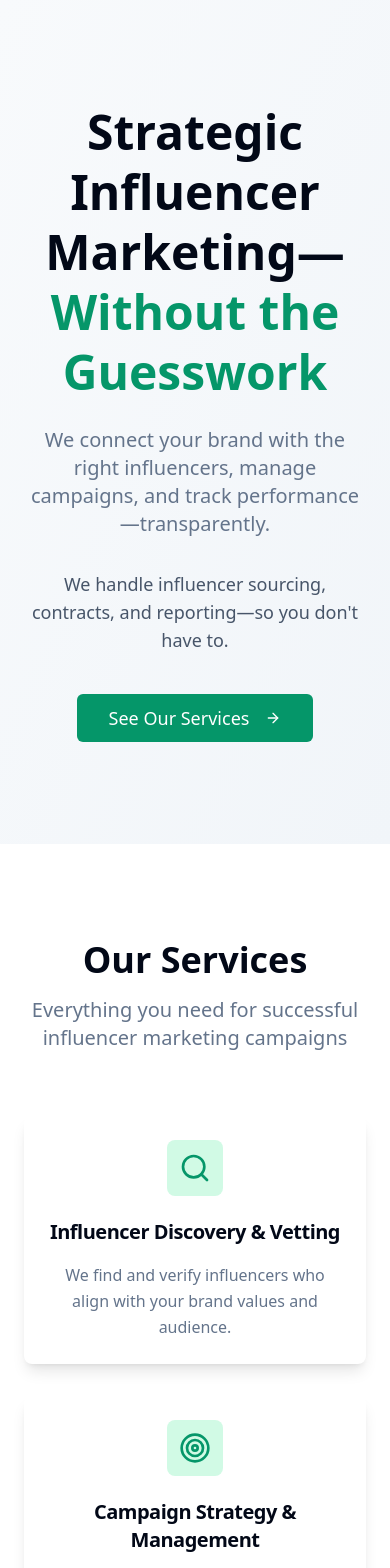
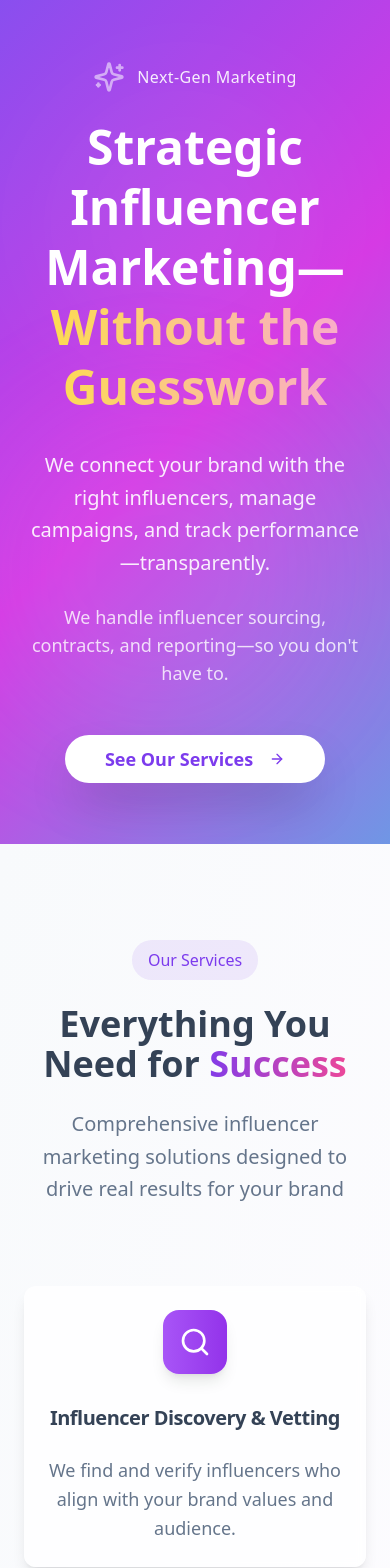
Before and after one commit to Abubakr412/Yakeen-Media, a React (Vite) app: page / in a window 390 px wide. Shown: the top 1568 px of the page. Built offline with nearby package versions, Linux system fonts and the light colour scheme.

Commit message:
Refactor: Update color scheme and design
Updated the website's color scheme and overall design for a more modern look.

```diff
--- a/src/components/FAQ.tsx
+++ b/src/components/FAQ.tsx
@@ -5,37 +5,50 @@ const FAQ = () => {
   const faqs = [
     {
       question: "How do you select influencers?",
-      answer: "We analyze audience demographics, engagement rates, and brand fit to ensure perfect alignment with your campaign objectives."
+      answer: "We analyze audience demographics, engagement rates, brand alignment, and content quality to ensure perfect alignment with your campaign objectives."
     },
     {
       question: "What's your pricing model?",
-      answer: "We offer flat fees per campaign or monthly retainers, depending on your needs. All pricing is transparent with no hidden costs."
+      answer: "We offer transparent flat fees per campaign or flexible monthly retainers, depending on your needs. All pricing is upfront with zero hidden costs."
     },
     {
       question: "How long does a typical campaign take?",
-      answer: "Most campaigns run 2-4 weeks from launch to completion, though this can vary based on scope and objectives."
+      answer: "Most campaigns run 2-4 weeks from launch to completion, though this can vary based on scope, objectives, and content requirements."
     },
     {
       question: "Do you work with all social media platforms?",
-      answer: "Yes, we manage campaigns across Instagram, TikTok, YouTube, Twitter, and other major platforms based on where your audience is most active."
+      answer: "Yes, we manage campaigns across Instagram, TikTok, YouTube, Twitter, LinkedIn, and other major platforms based on where your audience is most active."
     }
   ];
 
   return (
-    <section className="py-24 bg-slate-50">
+    <section className="py-24 bg-gradient-to-br from-slate-50 to-purple-50/30">
       <div className="container mx-auto px-6">
-        <div className="max-w-3xl mx-auto">
-          <h2 className="text-4xl font-bold text-foreground text-center mb-12">
-            Frequently Asked Questions
-          </h2>
+        <div className="max-w-4xl mx-auto">
+          <div className="text-center mb-16">
+            <div className="inline-flex items-center px-4 py-2 bg-primary/10 rounded-full mb-6">
+              <span className="text-primary font-medium">FAQ</span>
+            </div>
+            <h2 className="text-4xl md:text-5xl font-bold text-foreground mb-6">
+              Questions &
+              <span className="bg-gradient-to-r from-primary to-pink-500 bg-clip-text text-transparent"> Answers</span>
+            </h2>
+            <p className="text-xl text-muted-foreground">
+              Everything you need to know about our services
+            </p>
+          </div>
 
-          <Accordion type="single" collapsible className="space-y-4">
+          <Accordion type="single" collapsible className="space-y-6">
             {faqs.map((faq, index) => (
-              <AccordionItem key={index} value={`item-${index}`} className="bg-background rounded-lg px-6">
-                <AccordionTrigger className="text-lg font-medium text-left hover:no-underline">
+              <AccordionItem
+                key={index}
+                value={`item-${index}`}
+                className="bg-white/80 backdrop-blur-sm rounded-2xl px-8 py-2 shadow-lg hover:shadow-xl transition-all duration-300 border border-white/20"
+              >
+                <AccordionTrigger className="text-lg font-semibold text-left hover:no-underline text-foreground hover:text-primary transition-colors py-6">
                   {faq.question}
                 </AccordionTrigger>
-                <AccordionContent className="text-muted-foreground text-base leading-relaxed">
+                <AccordionContent className="text-muted-foreground text-base leading-relaxed pb-6">
                   {faq.answer}
                 </AccordionContent>
               </AccordionItem>
--- a/src/components/Hero.tsx
+++ b/src/components/Hero.tsx
@@ -1,6 +1,6 @@
 
 import { Button } from "@/components/ui/button";
-import { ArrowRight } from "lucide-react";
+import { ArrowRight, Sparkles } from "lucide-react";
 
 const Hero = () => {
   const scrollToServices = () => {
@@ -9,25 +9,39 @@ const Hero = () => {
   };
 
   return (
-    <section className="min-h-screen flex items-center justify-center bg-gradient-to-br from-slate-50 to-slate-100">
-      <div className="container mx-auto px-6 text-center max-w-4xl">
-        <h1 className="text-5xl md:text-6xl font-bold text-foreground mb-6 leading-tight">
+    <section className="min-h-screen flex items-center justify-center relative overflow-hidden">
+      {/* Modern gradient background */}
+      <div className="absolute inset-0 gradient-hero opacity-90"></div>
+
+      {/* Floating elements for modern feel */}
+      <div className="absolute top-20 left-10 w-72 h-72 bg-white/10 rounded-full blur-3xl animate-pulse"></div>
+      <div className="absolute bottom-20 right-10 w-96 h-96 bg-purple-300/10 rounded-full blur-3xl animate-pulse delay-1000"></div>
+
+      <div className="container mx-auto px-6 text-center max-w-5xl relative z-10">
+        <div className="flex items-center justify-center mb-6">
+          <Sparkles className="h-8 w-8 text-white mr-3 animate-pulse" />
+          <span className="text-white/90 font-medium tracking-wide">Next-Gen Marketing</span>
+        </div>
+
+        <h1 className="text-5xl md:text-7xl font-bold text-white mb-8 leading-tight">
           Strategic Influencer Marketing—
-          <span className="text-emerald-600">Without the Guesswork</span>
+          <span className="block bg-gradient-to-r from-yellow-300 to-pink-300 bg-clip-text text-transparent">
+            Without the Guesswork
+          </span>
         </h1>
 
-        <p className="text-xl md:text-2xl text-muted-foreground mb-8 max-w-3xl mx-auto">
+        <p className="text-xl md:text-2xl text-white/90 mb-6 max-w-4xl mx-auto leading-relaxed">
           We connect your brand with the right influencers, manage campaigns, and track performance—transparently.
         </p>
 
-        <p className="text-lg text-slate-600 mb-10 max-w-2xl mx-auto">
+        <p className="text-lg text-white/80 mb-12 max-w-3xl mx-auto">
           We handle influencer sourcing, contracts, and reporting—so you don't have to.
         </p>
 
         <Button
           onClick={scrollToServices}
           size="lg"
-          className="bg-emerald-600 hover:bg-emerald-700 text-white px-8 py-6 text-lg"
+          className="bg-white text-primary hover:bg-white/90 px-10 py-6 text-lg font-semibold rounded-full shadow-2xl hover:shadow-white/25 transition-all duration-300 hover:scale-105"
         >
           See Our Services
           <ArrowRight className="ml-2 h-5 w-5" />
--- a/src/components/HowItWorks.tsx
+++ b/src/components/HowItWorks.tsx
@@ -6,44 +6,62 @@ const HowItWorks = () => {
     {
       icon: MessageCircle,
       title: "Consultation",
-      description: "Tell us your goals"
+      description: "Tell us your goals and target audience",
+      color: "from-purple-500 to-pink-500"
     },
     {
       icon: Rocket,
       title: "Campaign Launch",
-      description: "We handle influencer matching & content"
+      description: "We handle influencer matching & content creation",
+      color: "from-blue-500 to-purple-500"
     },
     {
       icon: TrendingUp,
       title: "Review Results",
-      description: "Get actionable insights"
+      description: "Get detailed analytics and actionable insights",
+      color: "from-indigo-500 to-blue-500"
     }
   ];
 
   return (
-    <section className="py-24 bg-slate-50">
+    <section className="py-24 bg-white">
       <div className="container mx-auto px-6">
-        <div className="text-center mb-16">
-          <h2 className="text-4xl font-bold text-foreground mb-4">How It Works</h2>
-          <p className="text-xl text-muted-foreground">
-            Simple process, powerful results
+        <div className="text-center mb-20">
+          <div className="inline-flex items-center px-4 py-2 bg-primary/10 rounded-full mb-6">
+            <span className="text-primary font-medium">How It Works</span>
+          </div>
+          <h2 className="text-4xl md:text-5xl font-bold text-foreground mb-6">
+            Simple Process,
+            <span className="bg-gradient-to-r from-primary to-pink-500 bg-clip-text text-transparent"> Powerful Results</span>
+          </h2>
+          <p className="text-xl text-muted-foreground max-w-2xl mx-auto">
+            Get started with our streamlined three-step approach
           </p>
         </div>
 
-        <div className="max-w-4xl mx-auto">
-          <div className="flex flex-col md:flex-row items-center justify-between space-y-8 md:space-y-0">
+        <div className="max-w-5xl mx-auto">
+          <div className="grid md:grid-cols-3 gap-12 md:gap-8">
             {steps.map((step, index) => (
-              <div key={index} className="flex flex-col items-center text-center md:flex-1">
-                <div className="mb-6 p-4 bg-emerald-600 rounded-full">
-                  <step.icon className="h-8 w-8 text-white" />
+              <div key={index} className="relative group">
+                {/* Connection line */}
+                {index < steps.length - 1 && (
+                  <div className="hidden md:block absolute top-16 left-full w-full h-0.5 bg-gradient-to-r from-primary/30 to-transparent transform -translate-x-4 z-0"></div>
+                )}
+
+                <div className="flex flex-col items-center text-center relative z-10">
+                  <div className={`mb-8 p-6 bg-gradient-to-r ${step.color} rounded-3xl shadow-xl group-hover:scale-110 transition-all duration-300 relative`}>
+                    <step.icon className="h-10 w-10 text-white" />
+                    <div className="absolute -top-2 -right-2 w-8 h-8 bg-white rounded-full flex items-center justify-center text-primary font-bold text-sm shadow-lg">
+                      {index + 1}
+                    </div>
+                  </div>
+                  <h3 className="text-2xl font-bold mb-4 text-foreground group-hover:text-primary transition-colors">
+                    {step.title}
+                  </h3>
+                  <p className="text-muted-foreground text-lg leading-relaxed max-w-xs">
+                    {step.description}
+                  </p>
                 </div>
-                <h3 className="text-2xl font-semibold mb-3">{step.title}</h3>
-                <p className="text-muted-foreground text-lg max-w-xs">
-                  {step.description}
-                </p>
-                {index < steps.length - 1 && (
-                  <div className="hidden md:block absolute w-24 h-0.5 bg-emerald-200 transform translate-x-32 mt-12"></div>
-                )}
               </div>
             ))}
           </div>
--- a/src/components/Services.tsx
+++ b/src/components/Services.tsx
@@ -7,46 +7,58 @@ const Services = () => {
     {
       icon: Search,
       title: "Influencer Discovery & Vetting",
-      description: "We find and verify influencers who align with your brand values and audience."
+      description: "We find and verify influencers who align with your brand values and audience.",
+      gradient: "from-purple-500 to-purple-600"
     },
     {
       icon: Target,
       title: "Campaign Strategy & Management",
-      description: "From brief to execution, we handle influencer outreach, contracts, and content coordination."
+      description: "From brief to execution, we handle influencer outreach, contracts, and content coordination.",
+      gradient: "from-blue-500 to-purple-500"
     },
     {
       icon: CheckCircle,
       title: "Content Review & Approval",
-      description: "We ensure all posts meet your brand guidelines before they go live."
+      description: "We ensure all posts meet your brand guidelines before they go live.",
+      gradient: "from-pink-500 to-purple-500"
     },
     {
       icon: BarChart3,
       title: "Performance Tracking & Reporting",
-      description: "Monthly reports on reach, engagement, and ROI—no jargon, just clear metrics."
+      description: "Monthly reports on reach, engagement, and ROI—no jargon, just clear metrics.",
+      gradient: "from-indigo-500 to-blue-500"
     }
   ];
 
   return (
-    <section id="services" className="py-24 bg-background">
+    <section id="services" className="py-24 bg-gradient-to-br from-slate-50 to-purple-50/30">
       <div className="container mx-auto px-6">
-        <div className="text-center mb-16">
-          <h2 className="text-4xl font-bold text-foreground mb-4">Our Services</h2>
-          <p className="text-xl text-muted-foreground max-w-2xl mx-auto">
-            Everything you need for successful influencer marketing campaigns
+        <div className="text-center mb-20">
+          <div className="inline-flex items-center px-4 py-2 bg-primary/10 rounded-full mb-6">
+            <span className="text-primary font-medium">Our Services</span>
+          </div>
+          <h2 className="text-4xl md:text-5xl font-bold text-foreground mb-6">
+            Everything You Need for
+            <span className="bg-gradient-to-r from-primary to-pink-500 bg-clip-text text-transparent"> Success</span>
+          </h2>
+          <p className="text-xl text-muted-foreground max-w-3xl mx-auto leading-relaxed">
+            Comprehensive influencer marketing solutions designed to drive real results for your brand
           </p>
         </div>
 
-        <div className="grid md:grid-cols-2 lg:grid-cols-4 gap-8">
+        <div className="grid md:grid-cols-2 gap-8 max-w-6xl mx-auto">
           {services.map((service, index) => (
-            <Card key={index} className="border-0 shadow-lg hover:shadow-xl transition-shadow duration-300">
-              <CardHeader className="text-center pb-4">
-                <div className="mx-auto mb-4 p-3 bg-emerald-100 rounded-lg w-fit">
-                  <service.icon className="h-8 w-8 text-emerald-600" />
+            <Card key={index} className="group border-0 shadow-lg hover:shadow-2xl transition-all duration-500 bg-white/80 backdrop-blur-sm hover:scale-[1.02]">
+              <CardHeader className="text-center pb-6">
+                <div className={`mx-auto mb-6 p-4 bg-gradient-to-r ${service.gradient} rounded-2xl w-fit shadow-lg group-hover:scale-110 transition-transform duration-300`}>
+                  <service.icon className="h-8 w-8 text-white" />
                 </div>
-                <CardTitle className="text-xl font-semibold">{service.title}</CardTitle>
+                <CardTitle className="text-xl font-bold text-foreground group-hover:text-primary transition-colors">
+                  {service.title}
+                </CardTitle>
               </CardHeader>
               <CardContent className="pt-0">
-                <p className="text-muted-foreground text-center leading-relaxed">
+                <p className="text-muted-foreground text-center leading-relaxed text-lg">
                   {service.description}
                 </p>
               </CardContent>
--- a/src/components/WhyChooseUs.tsx
+++ b/src/components/WhyChooseUs.tsx
@@ -1,26 +1,57 @@
 
-import { CheckCircle } from "lucide-react";
+import { CheckCircle, Shield, Zap } from "lucide-react";
 
 const WhyChooseUs = () => {
   const benefits = [
-    "No long-term contracts—pay per campaign",
-    "Direct access to our influencer network",
-    "Transparent pricing—no hidden fees"
+    {
+      icon: Zap,
+      title: "No Long-term Contracts",
+      description: "Pay per campaign with complete flexibility",
+      gradient: "from-yellow-400 to-orange-500"
+    },
+    {
+      icon: Shield,
+      title: "Direct Network Access",
+      description: "Exclusive access to our vetted influencer network",
+      gradient: "from-green-400 to-blue-500"
+    },
+    {
+      icon: CheckCircle,
+      title: "Transparent Pricing",
+      description: "Clear pricing with no hidden fees or surprises",
+      gradient: "from-purple-400 to-pink-500"
+    }
   ];
 
   return (
-    <section className="py-24 bg-background">
+    <section className="py-24 bg-gradient-to-br from-purple-50/50 to-blue-50/30">
       <div className="container mx-auto px-6">
-        <div className="max-w-4xl mx-auto text-center">
-          <h2 className="text-4xl font-bold text-foreground mb-12">Why Choose Us?</h2>
+        <div className="max-w-5xl mx-auto text-center">
+          <div className="inline-flex items-center px-4 py-2 bg-primary/10 rounded-full mb-6">
+            <span className="text-primary font-medium">Why Choose Us</span>
+          </div>
+          <h2 className="text-4xl md:text-5xl font-bold text-foreground mb-6">
+            Built for
+            <span className="bg-gradient-to-r from-primary to-pink-500 bg-clip-text text-transparent"> Modern Brands</span>
+          </h2>
+          <p className="text-xl text-muted-foreground mb-16 max-w-3xl mx-auto">
+            We've reimagined influencer marketing to be transparent, flexible, and results-driven
+          </p>
 
           <div className="grid md:grid-cols-3 gap-8">
             {benefits.map((benefit, index) => (
-              <div key={index} className="flex flex-col items-center">
-                <div className="mb-4 p-3 bg-emerald-100 rounded-full">
-                  <CheckCircle className="h-6 w-6 text-emerald-600" />
+              <div key={index} className="group">
+                <div className="bg-white/80 backdrop-blur-sm rounded-3xl p-8 shadow-lg hover:shadow-2xl transition-all duration-500 hover:scale-105 border border-white/20">
+                  <div className={`mb-6 p-4 bg-gradient-to-r ${benefit.gradient} rounded-2xl w-fit mx-auto shadow-lg group-hover:scale-110 transition-transform duration-300`}>
+                    <benefit.icon className="h-8 w-8 text-white" />
+                  </div>
+                  <h3 className="text-xl font-bold text-foreground mb-4 group-hover:text-primary transition-colors">
+                    {benefit.title}
+                  </h3>
+                  <p className="text-muted-foreground leading-relaxed">
+                    {benefit.description}
+                  </p>
                 </div>
-                <p className="text-lg font-medium text-foreground">{benefit}</p>
               </div>
             ))}
           </div>
--- a/src/index.css
+++ b/src/index.css
@@ -1,3 +1,4 @@
+
 @tailwind base;
 @tailwind components;
 @tailwind utilities;
@@ -7,80 +8,79 @@
 @layer base {
   :root {
     --background: 0 0% 100%;
-    --foreground: 222.2 84% 4.9%;
+    --foreground: 215 25% 27%;
 
     --card: 0 0% 100%;
-    --card-foreground: 222.2 84% 4.9%;
+    --card-foreground: 215 25% 27%;
 
     --popover: 0 0% 100%;
-    --popover-foreground: 222.2 84% 4.9%;
+    --popover-foreground: 215 25% 27%;
 
-    --primary: 222.2 47.4% 11.2%;
-    --primary-foreground: 210 40% 98%;
+    --primary: 262 83% 58%;
+    --primary-foreground: 0 0% 100%;
 
-    --secondary: 210 40% 96.1%;
-    --secondary-foreground: 222.2 47.4% 11.2%;
+    --secondary: 220 14% 96%;
+    --secondary-foreground: 215 25% 27%;
 
-    --muted: 210 40% 96.1%;
-    --muted-foreground: 215.4 16.3% 46.9%;
+    --muted: 220 14% 96%;
+    --muted-foreground: 215 16% 47%;
 
-    --accent: 210 40% 96.1%;
-    --accent-foreground: 222.2 47.4% 11.2%;
+    --accent: 262 83% 58%;
+    --accent-foreground: 0 0% 100%;
 
     --destructive: 0 84.2% 60.2%;
     --destructive-foreground: 210 40% 98%;
 
-    --border: 214.3 31.8% 91.4%;
-    --input: 214.3 31.8% 91.4%;
-    --ring: 222.2 84% 4.9%;
+    --border: 220 13% 91%;
+    --input: 220 13% 91%;
+    --ring: 262 83% 58%;
 
-    --radius: 0.5rem;
+    --radius: 0.75rem;
 
     --sidebar-background: 0 0% 98%;
+    --sidebar-foreground: 240 5.3% 26.1%;
+    --sidebar-primary: 240 5.9% 10%;
+    --sidebar-primary-foreground: 0 0% 98%;
+    --sidebar-accent: 240 4.8% 95.9%;
+    --sidebar-accent-foreground: 240 5.9% 10%;
+    --sidebar-border: 220 13% 91%;
+    --sidebar-ring: 217.2 91.2% 59.8%;
 
-    --sidebar-foreground: 240 5.3% 26.1%;
-
-    --sidebar-primary: 240 5.9% 10%;
-
-    --sidebar-primary-foreground: 0 0% 98%;
-
-    --sidebar-accent: 240 4.8% 95.9%;
-
-    --sidebar-accent-foreground: 240 5.9% 10%;
-
-    --sidebar-border: 220 13% 91%;
-
-    --sidebar-ring: 217.2 91.2% 59.8%;
+    /* Modern gradients */
+    --gradient-primary: linear-gradient(135deg, hsl(262, 83%, 58%) 0%, hsl(295, 76%, 51%) 100%);
+    --gradient-secondary: linear-gradient(135deg, hsl(220, 14%, 96%) 0%, hsl(210, 20%, 98%) 100%);
+    --gradient-hero: linear-gradient(135deg, hsl(262, 83%, 58%) 0%, hsl(295, 76%, 51%) 50%, hsl(220, 69%, 63%) 100%);
   }
 
   .dark {
-    --background: 222.2 84% 4.9%;
-    --foreground: 210 40% 98%;
+    --background: 215 28% 17%;
+    --foreground: 213 31% 91%;
 
-    --card: 222.2 84% 4.9%;
-    --card-foreground: 210 40% 98%;
+    --card: 215 28% 17%;
+    --card-foreground: 213 31% 91%;
 
-    --popover: 222.2 84% 4.9%;
-    --popover-foreground: 210 40% 98%;
+    --popover: 215 28% 17%;
+    --popover-foreground: 213 31% 91%;
 
-    --primary: 210 40% 98%;
-    --primary-foreground: 222.2 47.4% 11.2%;
+    --primary: 262 83% 58%;
+    --primary-foreground: 0 0% 100%;
 
-    --secondary: 217.2 32.6% 17.5%;
-    --secondary-foreground: 210 40% 98%;
+    --secondary: 215 28% 25%;
+    --secondary-foreground: 213 31% 91%;
 
-    --muted: 217.2 32.6% 17.5%;
-    --muted-foreground: 215 20.2% 65.1%;
+    --muted: 215 28% 25%;
+    --muted-foreground: 215 20% 65%;
 
-    --accent: 217.2 32.6% 17.5%;
-    --accent-foreground: 210 40% 98%;
+    --accent: 262 83% 58%;
+    --accent-foreground: 0 0% 100%;
 
     --destructive: 0 62.8% 30.6%;
     --destructive-foreground: 210 40% 98%;
 
-    --border: 217.2 32.6% 17.5%;
-    --input: 217.2 32.6% 17.5%;
-    --ring: 212.7 26.8% 83.9%;
+    --border: 215 28% 25%;
+    --input: 215 28% 25%;
+    --ring: 262 83% 58%;
+
     --sidebar-background: 240 5.9% 10%;
     --sidebar-foreground: 240 4.8% 95.9%;
     --sidebar-primary: 224.3 76.3% 48%;
@@ -99,5 +99,26 @@
 
   body {
     @apply bg-background text-foreground;
+    font-feature-settings: "rlig" 1, "calt" 1;
   }
 }
+
+@layer utilities {
+  .gradient-primary {
+    background: var(--gradient-primary);
+  }
+
+  .gradient-secondary {
+    background: var(--gradient-secondary);
+  }
+
+  .gradient-hero {
+    background: var(--gradient-hero);
+  }
+
+  .glass-effect {
+    backdrop-filter: blur(20px);
+    background: rgba(255, 255, 255, 0.1);
+    border: 1px solid rgba(255, 255, 255, 0.2);
+  }
+}
```
Also changed, not shown: src/components/CTA.tsx (+32 -10 lines).
